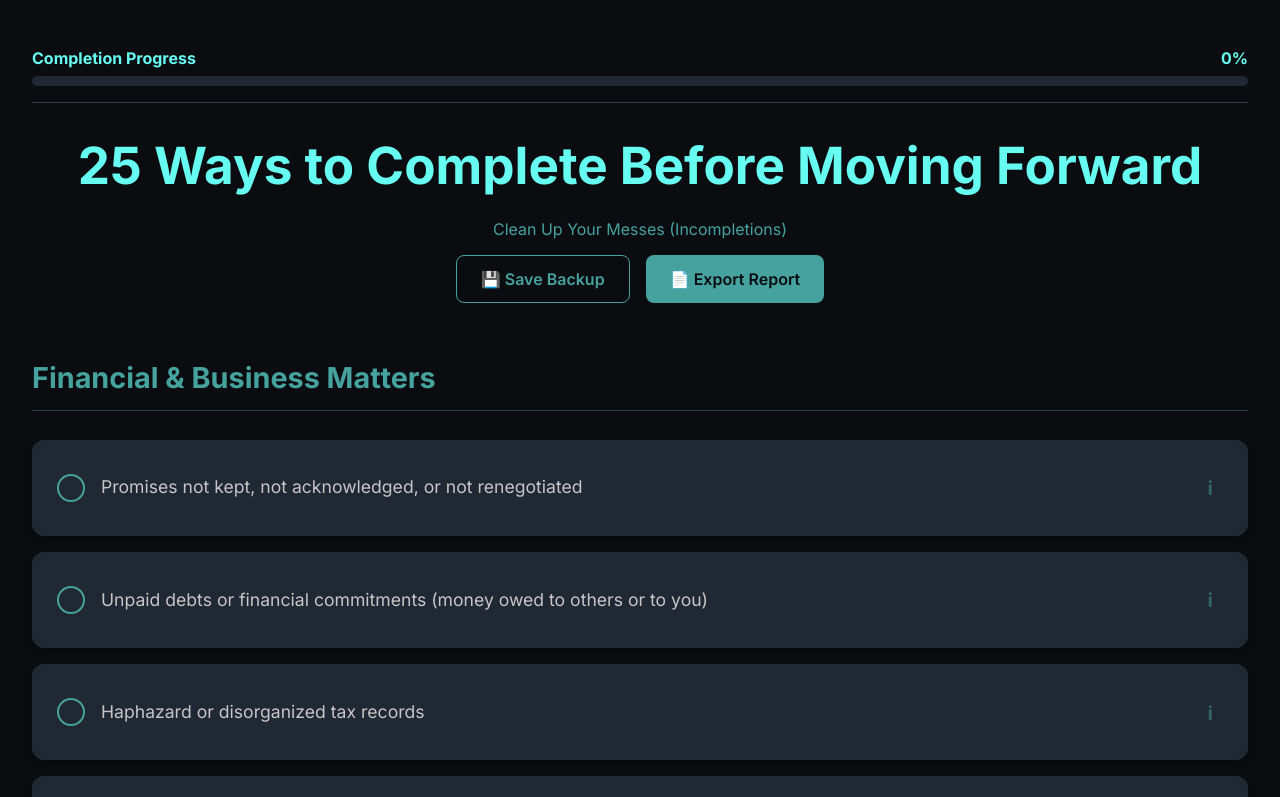
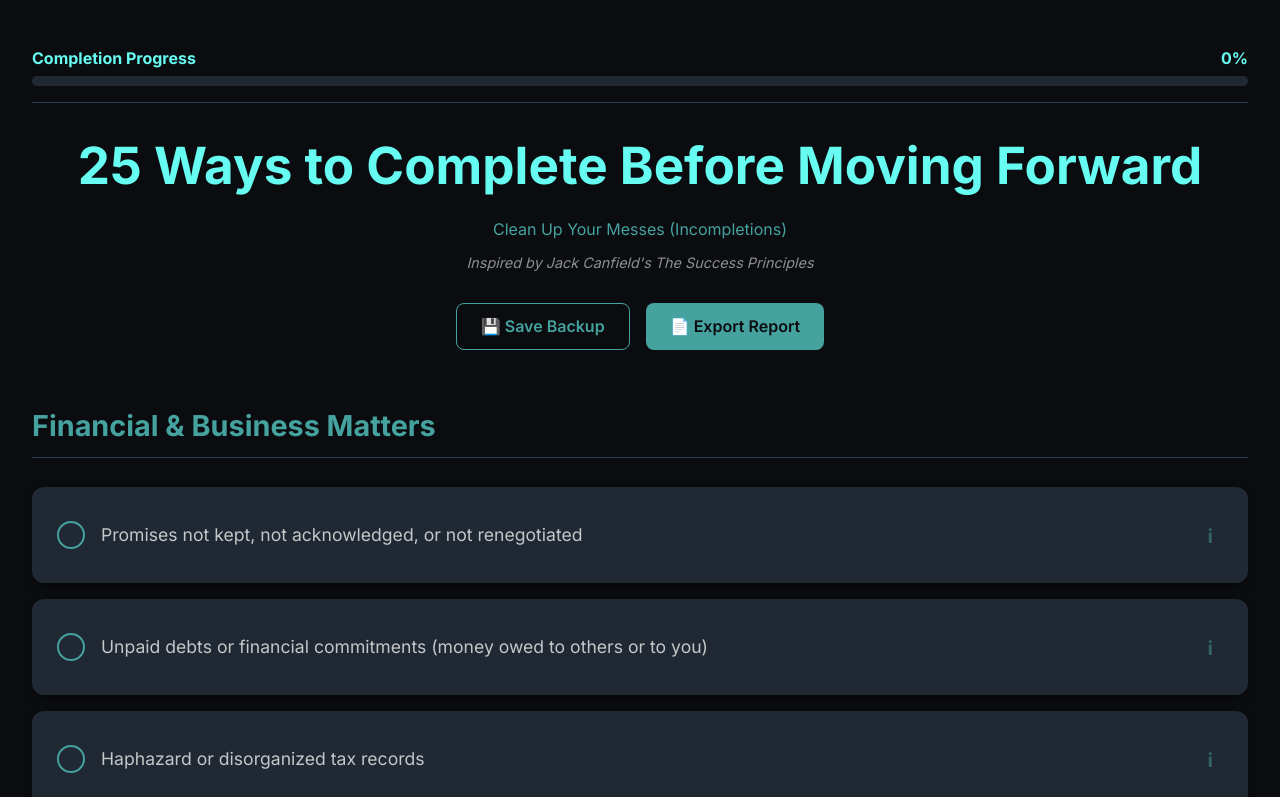
Before and after one commit to cdlmba/Completion-Checklist, a React (Vite) app: page / in a window 1280 px wide. Shown: the top 797 px of the page. Built offline with nearby package versions, Linux system fonts and the light colour scheme.

Commit message:
Add attribution to Jack Canfield

```diff
--- a/src/App.jsx
+++ b/src/App.jsx
@@ -102,8 +102,11 @@ function App() {
 
       <header>
         <h1>25 Ways to Complete Before Moving Forward</h1>
-        <p style={{ color: 'var(--accent-color)', marginBottom: '1rem' }}>
+        <p style={{ color: 'var(--accent-color)', marginBottom: '0.5rem' }}>
           Clean Up Your Messes (Incompletions)
+        </p>
+        <p style={{ fontSize: '0.9rem', opacity: 0.7, marginBottom: '2rem', fontStyle: 'italic' }}>
+          Inspired by Jack Canfield's <em>The Success Principles</em>
         </p>
 
         <div className="controls">
```
